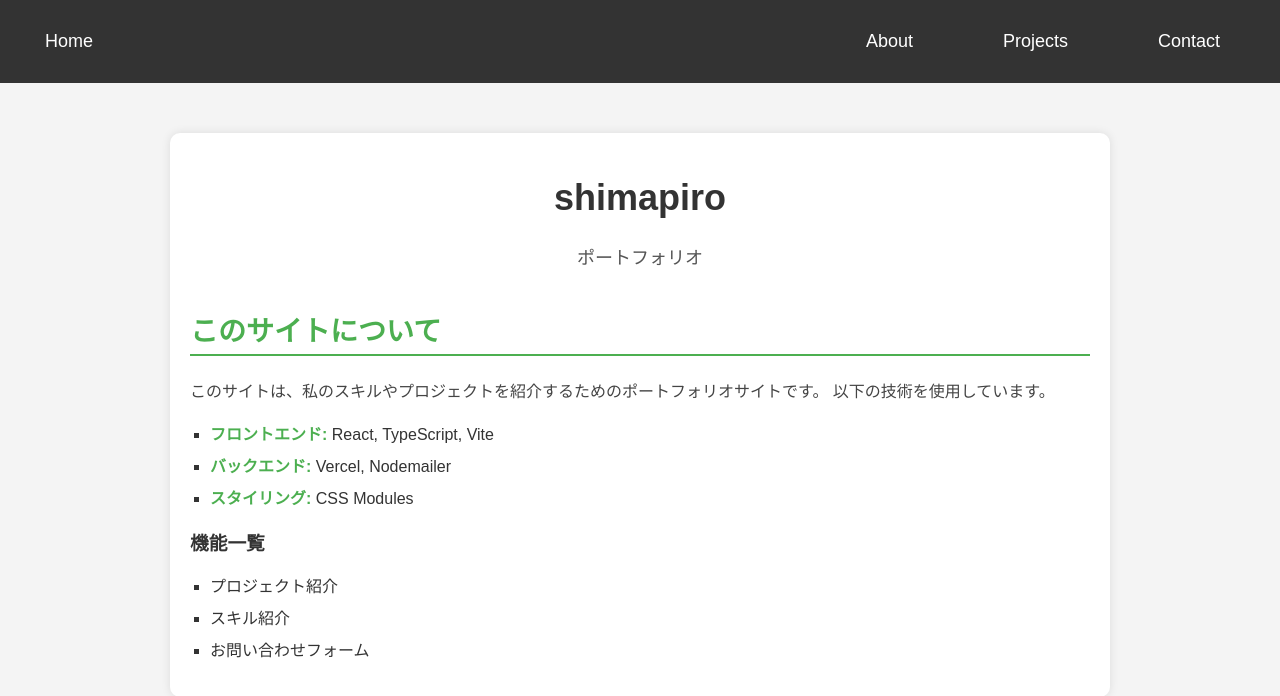
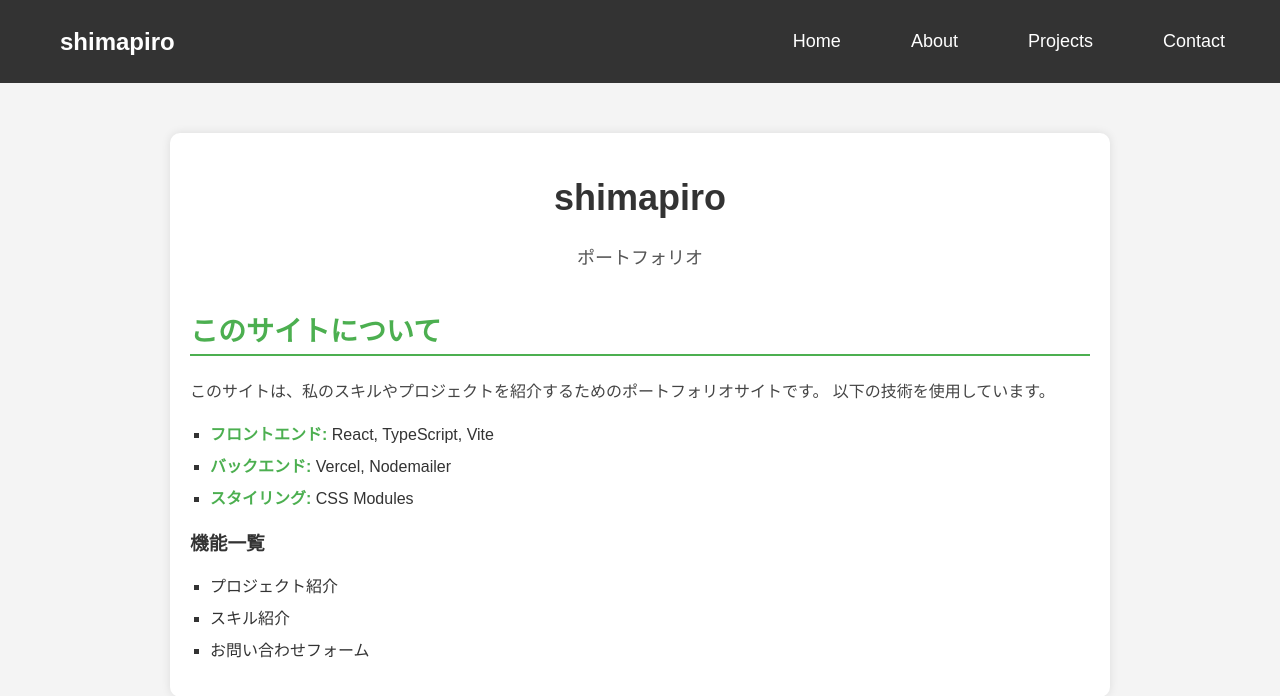
Before and after one commit to shimapiro/my-portfolio, a React (Vite) app: page / in a window 1280 px wide. Shown: the top 696 px of the page. Built offline with nearby package versions, Linux system fonts and the light colour scheme.

Commit message:
💄 ハンバーガー修正

```diff
--- a/src/components/Navbar.tsx
+++ b/src/components/Navbar.tsx
@@ -5,7 +5,7 @@ import '../styles/Navbar.css';
 const Navbar: React.FC = () => {
   const [isOpen, setIsOpen] = useState(false);
 
-  // ハンバーガーメニューの開閉を切り替え
+  // ハンバーガーメニューの開閉切り替え
   const toggleMenu = () => {
     setIsOpen(!isOpen);
   };
@@ -13,15 +13,15 @@ const Navbar: React.FC = () => {
   return (
     <nav className="navbar">
       <div className="navbar-brand">
-        <Link to="/">Home</Link>
-        <div className="hamburger" onClick={toggleMenu}>
-          {/* ハンバーガーアイコン */}
-          <div className="bar"></div>
-          <div className="bar"></div>
-          <div className="bar"></div>
-        </div>
+        <Link to="/" className="logo">shimapiro</Link>
+      </div>
+      <div className="hamburger" onClick={toggleMenu} aria-label="メニューを開く">
+        <div className="bar"></div>
+        <div className="bar"></div>
+        <div className="bar"></div>
       </div>
       <ul className={`nav-links ${isOpen ? 'open' : ''}`}>
+        <li><Link to="/" onClick={toggleMenu}>Home</Link></li>
         <li><Link to="/about" onClick={toggleMenu}>About</Link></li>
         <li><Link to="/projects" onClick={toggleMenu}>Projects</Link></li>
         <li><Link to="/contact" onClick={toggleMenu}>Contact</Link></li>
--- a/src/styles/Navbar.css
+++ b/src/styles/Navbar.css
@@ -1,34 +1,40 @@
-/* ナビゲーションバー全体のスタイル */
 .navbar {
   display: flex;
   align-items: center;
   justify-content: space-between;
   background-color: #333;
-  padding: 15px;
+  padding: 15px 20px;
+  position: relative;
 }
 
-.navbar a {
+
+.logo {
   color: white;
+  font-size: 24px;
+  font-weight: bold;
   text-decoration: none;
-  font-size: 18px;
-  margin: 0 10px;
+  margin-left: 20px;
 }
 
-/* ハンバーガーメニューのスタイル */
+
 .hamburger {
   display: none;
   flex-direction: column;
   cursor: pointer;
+  position: absolute;
+  right: 20px;
+  top: 15px;
 }
 
 .bar {
   background-color: white;
   height: 4px;
   width: 30px;
-  margin: 5px 0;
+  margin: 3px 0;
+  border-radius: 2px;
 }
 
-/* ナビゲーションリンクのスタイル */
+/* ナビゲーションリンクのスタイル（PC画面） */
 .nav-links {
   display: flex;
   list-style: none;
@@ -38,7 +44,18 @@
   margin: 0 15px;
 }
 
-/* スマホサイズ用のスタイル */
+.nav-links a {
+  text-decoration: none;
+  color: white;
+  font-size: 18px;
+  transition: color 0.3s;
+}
+
+.nav-links a:hover {
+  color: #4CAF50;
+}
+
+
 @media (max-width: 768px) {
   .hamburger {
     display: flex;
@@ -46,13 +63,14 @@
 
   .nav-links {
     position: absolute;
-    top: 60px;
+    top: 75%;
     left: 0;
     width: 100%;
     background-color: #333;
     flex-direction: column;
-    text-align: center;
+    align-items: center;
     display: none;
+    padding: 20px 0;
   }
 
   .nav-links.open {
```
